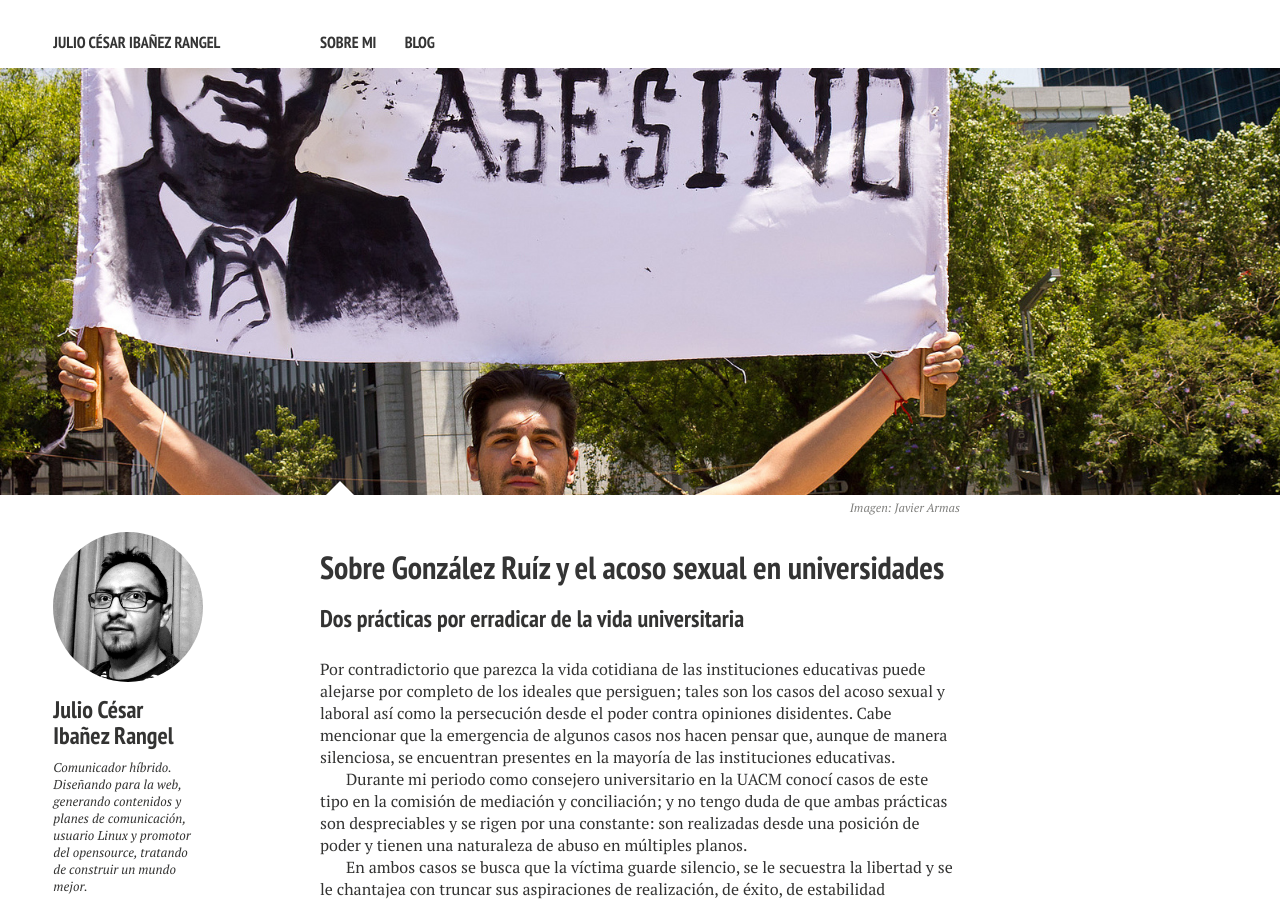
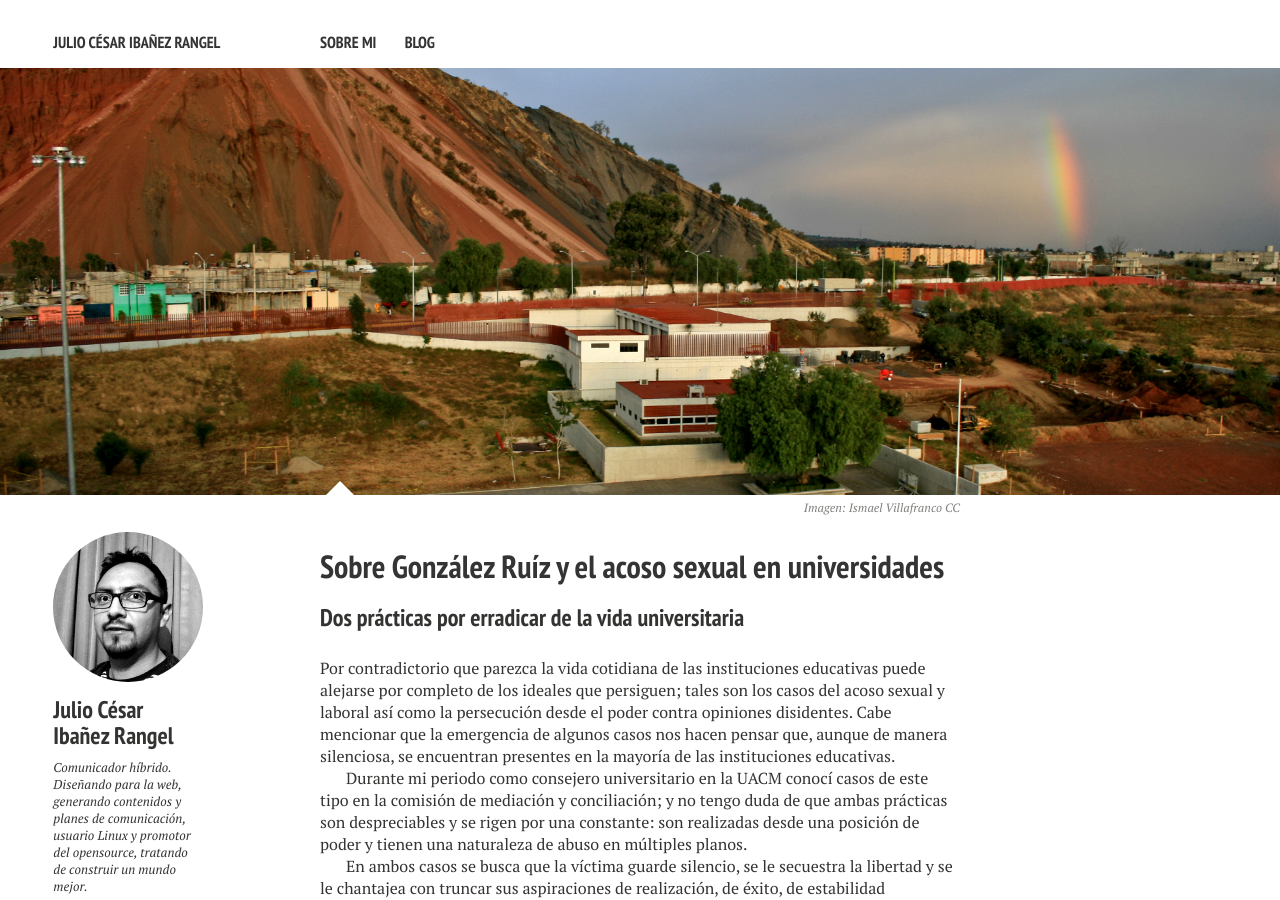
Before and after one commit to antikapital/blog, a Jekyll site: the page built from _posts/2014-06-03-gonzalez-ruiz.md, in a window 1280 px wide and 900 px high. Built offline with Jekyll 4.4.1, drawn with Linux system fonts in a browser that asks for light colours; nearby versions of some CDN libraries; comment, search, counter and statistics services are not loaded.

Commit message:
add imagen a G Ruiz

```diff
--- a/_posts/2014-06-03-gonzalez-ruiz.md
+++ b/_posts/2014-06-03-gonzalez-ruiz.md
@@ -3,9 +3,9 @@ layout: post
 title: "Sobre González Ruíz y el acoso sexual en universidades"
 description: "Honor, abuso, conspitación, persecución"
 image:
-  feature: asesino.jpg
-  credit: Javier Armas
-  creditlink: https://www.flickr.com/photos/javieremot/
+  feature: arcoiris.jpg
+  credit: Ismael Villafranco CC
+  creditlink: https://www.flickr.com/photos/maelvillafranco
 comments: true
 share: true
 ---
```
